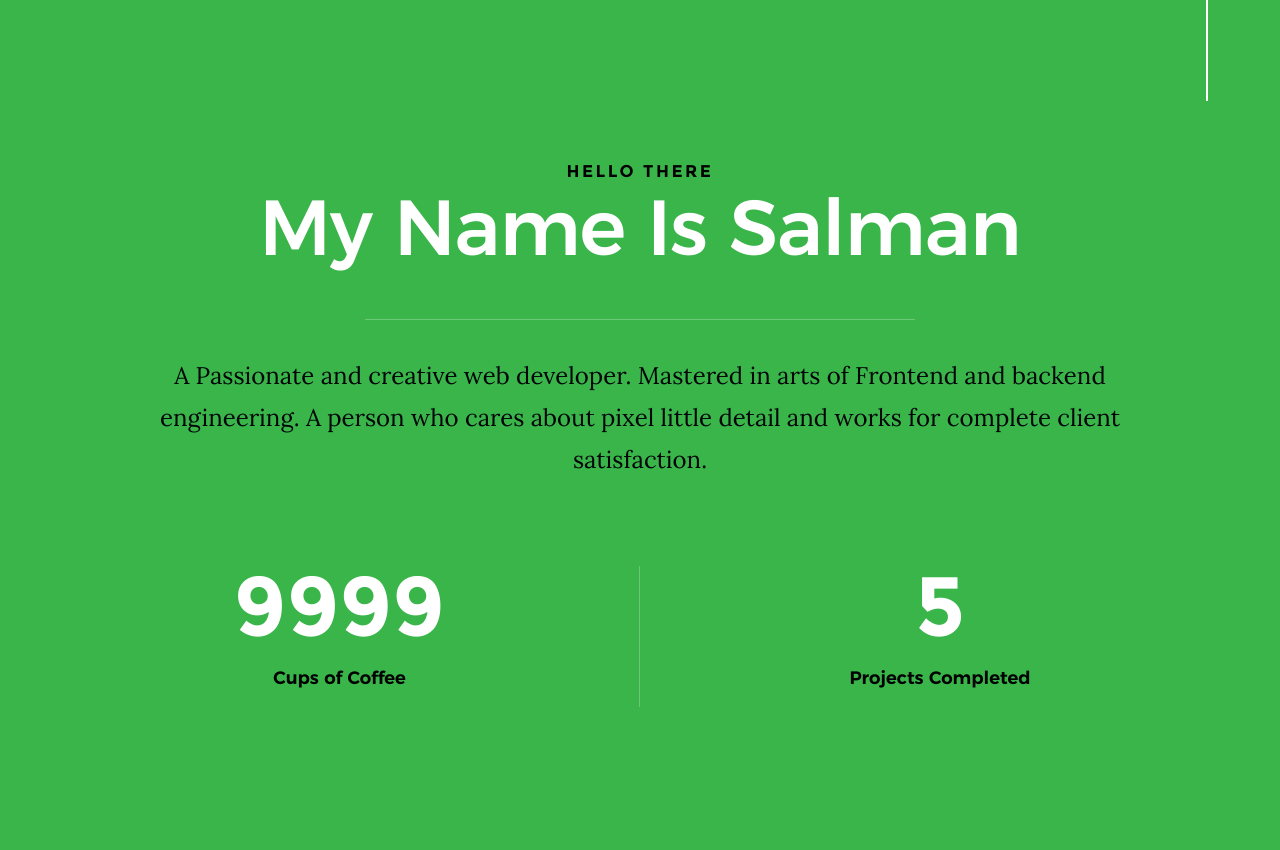
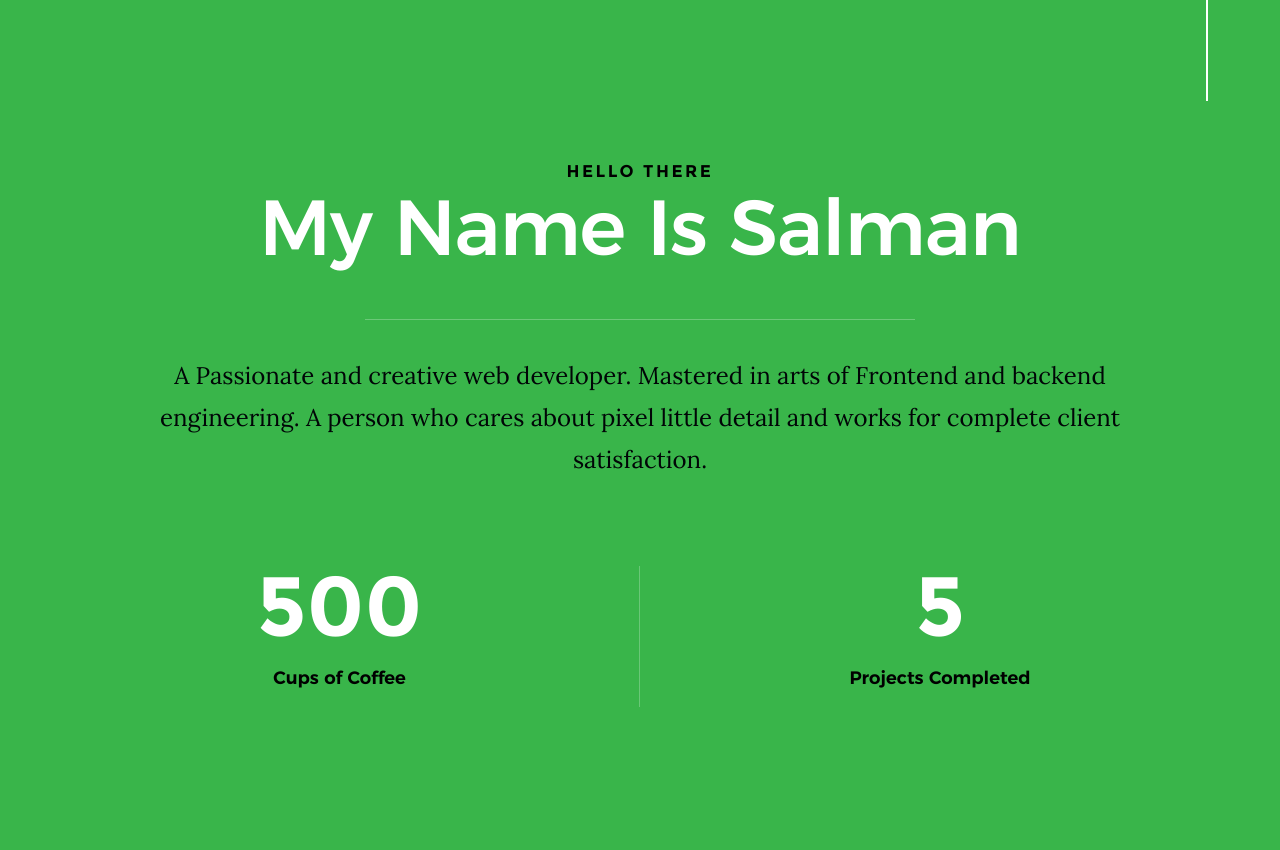
Before and after one commit to salmanahmad10/salman, a PHP site: page / in a window 1280 px wide. Shown: the part 896-1746 px from the top of the page. Run offline with PHP 8.4, Linux system fonts and the light colour scheme; some libraries are stand-ins or nearby versions; some web fonts are replaced.

Commit message:
Update index.php

```diff
--- a/index.php
+++ b/index.php
@@ -167,7 +167,7 @@
 
 
             <div class="col-block stats__col">
-                <div class="stats__count">9999</div>
+                <div class="stats__count">500</div>
                 <h5>Cups of Coffee</h5>
             </div>
             <div class="col-block stats__col">
@@ -427,7 +427,7 @@
     <!-- footer
     ================================================== -->
     <footer>
-        Site created by Salman Ahamd
+        Site created by Salman Ahmad
     </footer>
 
     <!-- photoswipe background
```
